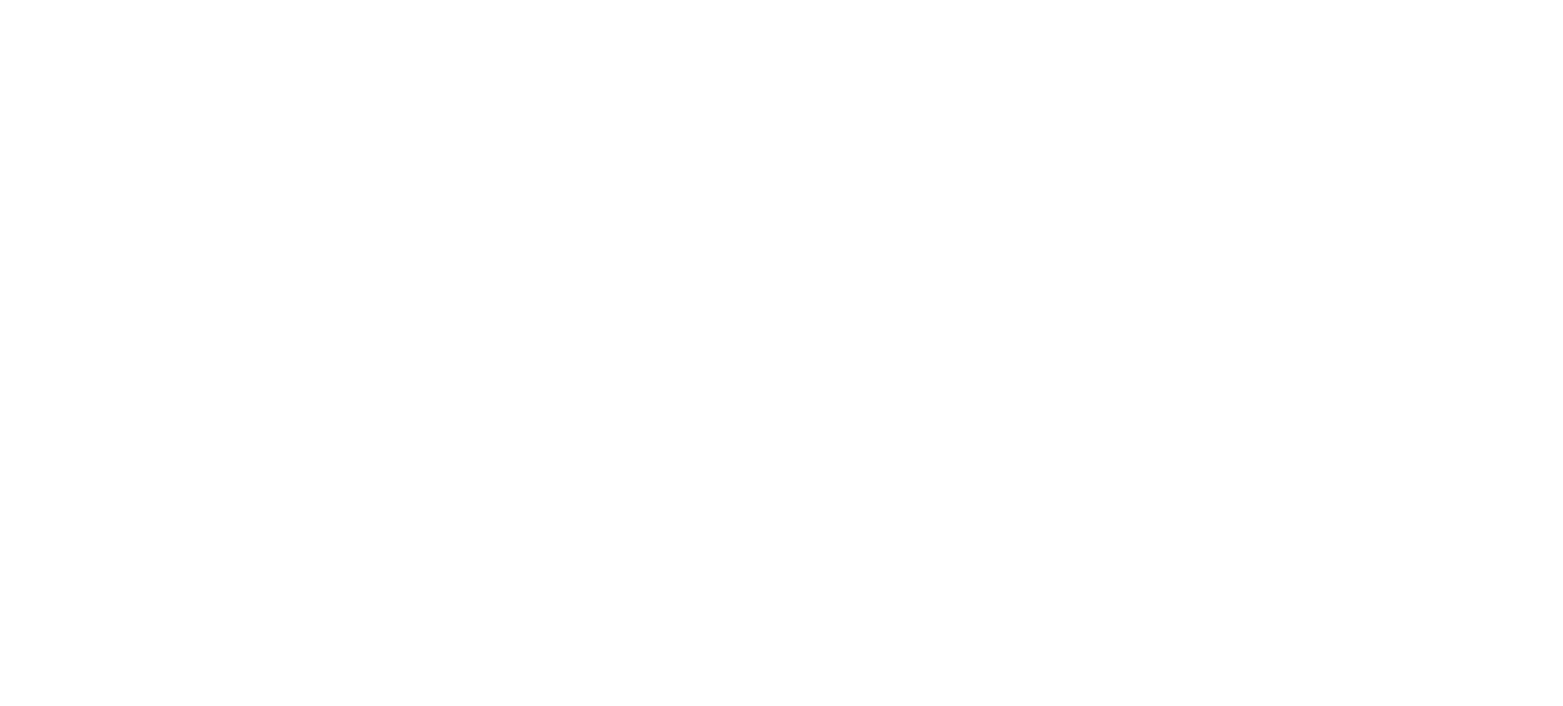
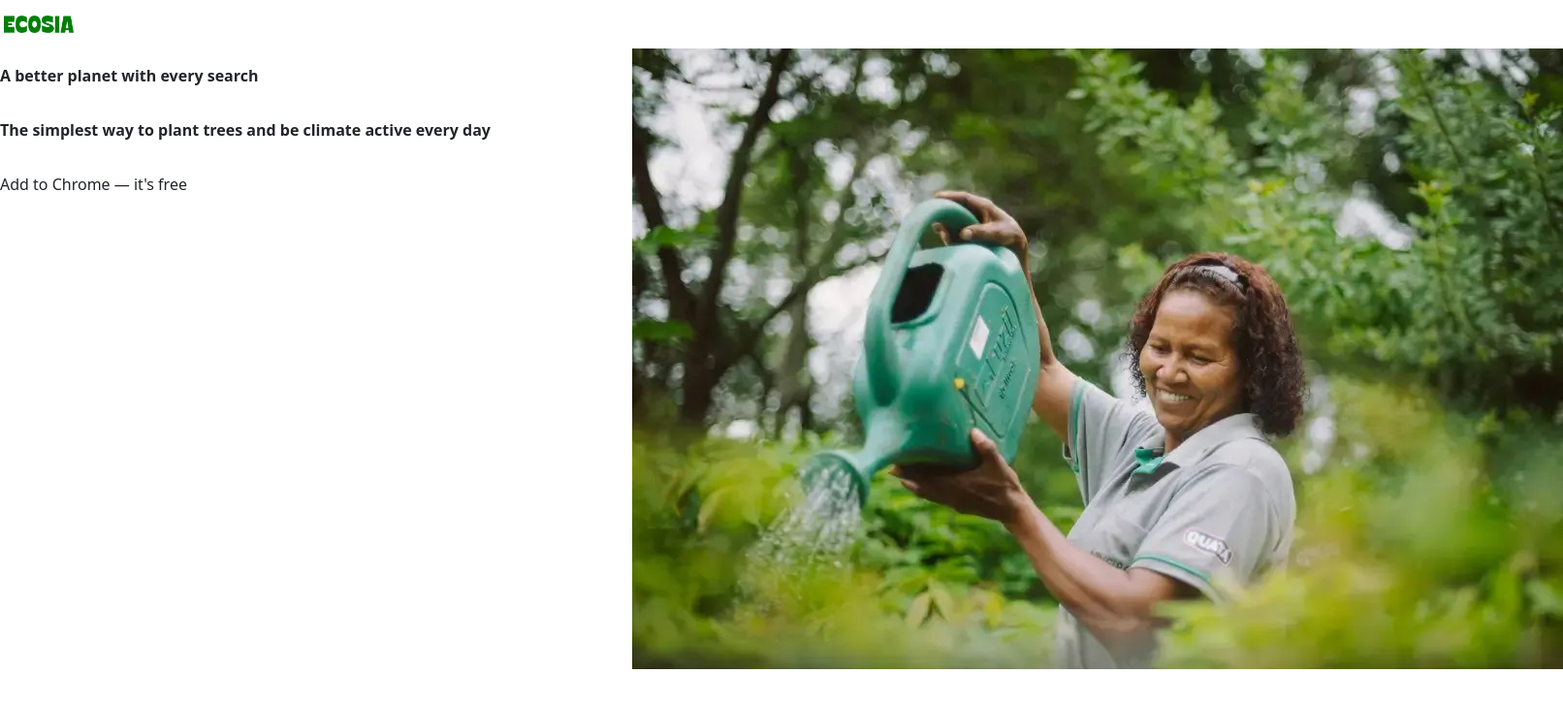
Before and after one commit to selene-flores/your-choice-bootstrap-5, a plain HTML site: page index.html in a window 1280 px wide. Shown: the whole page at 97% size, 1612 px wide, since content can reach past the window. Drawn offline with nearby package versions, Linux system fonts and the light colour scheme.

Commit message:
Continuing Your Choice

```diff
--- a/index.html
+++ b/index.html
@@ -2,16 +2,31 @@
 <html lang="en">
 <head>
   <meta charset="UTF-8">
-  <title>Island Snow</title>
+  <title>Ecosia Website Replication</title>
 
   <meta name="viewport" content="width=device-width, initial-scale=1">
   <link href="https://cdn.jsdelivr.net/npm/bootstrap@5.2.3/dist/css/bootstrap.min.css" rel="stylesheet">
   <script src="https://cdn.jsdelivr.net/npm/bootstrap@5.2.3/dist/js/bootstrap.bundle.min.js"></script>
   <link rel="stylesheet" href="https://cdn.jsdelivr.net/npm/bootstrap-icons@1.10.3/font/bootstrap-icons.css">
   <link rel="stylesheet" href="style.css">
+</head>
 
-</head>
 <body>
+  <navbar class="navbar-nav">
+    <img class="py-3 img-thumbnail border-0" width="80px" src="ecosia_logo.jpg" alt="Ecosia logo"/>
+    <div class="row">
+      <div class="col-1 float-start bg-ta w-50">
+        <ul class="list-unstyled">
+          <li class="py-3"><strong>A better planet with every search</strong></li>
+          <li class="py-3"><strong>The simplest way to plant trees and be climate active every day</strong></li>
+          <li class="py-3">Add to Chrome — it's free</li>
+        </ul>
+      </div>
+      <div class="col-1">
+          <img class="rounded-float-end" src="ecosia_browser_image.jpg" alt="woman watering plants"/>
+      </div>
+    </div>
+  </navbar>
+</body>
 
-</body>
 </html>
```
Also changed, not shown: ecosia_browser_image.jpg (added), ecosia_logo.jpg (added), tree_icons.jpg (added).
